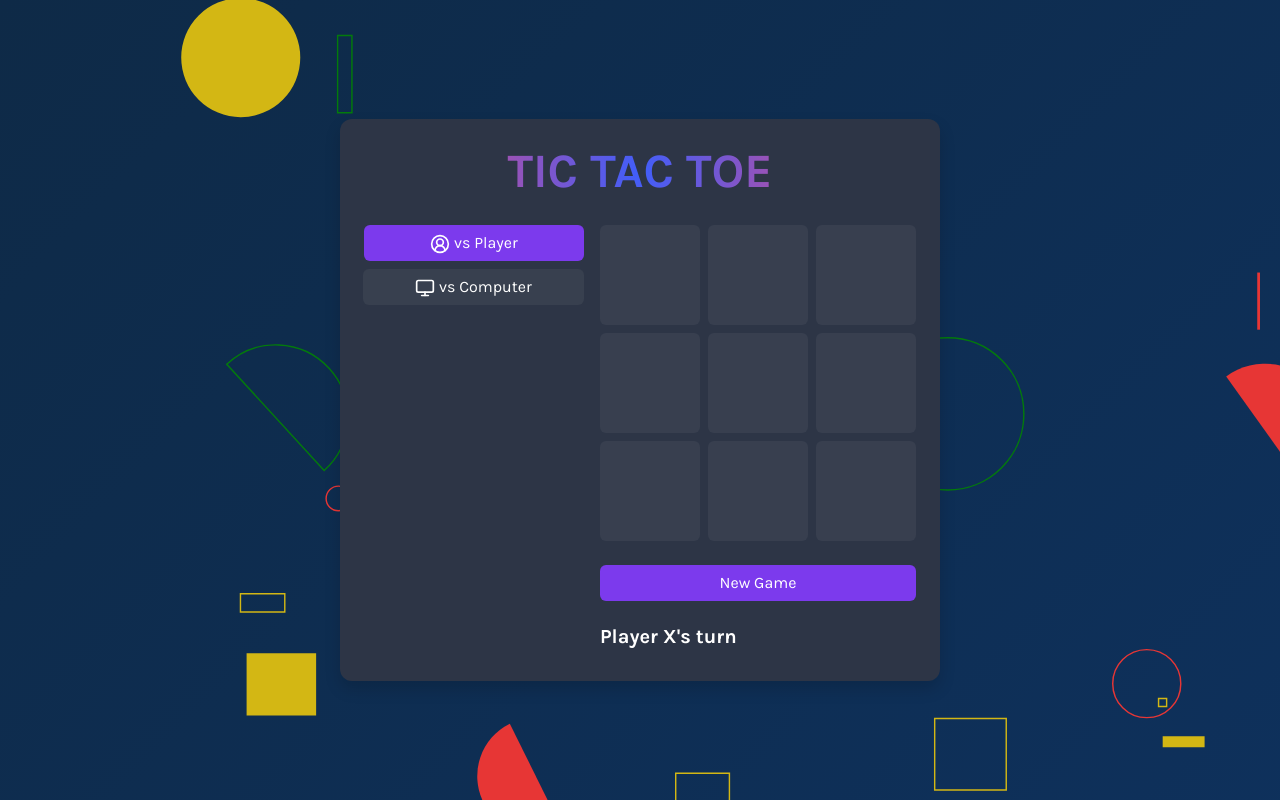
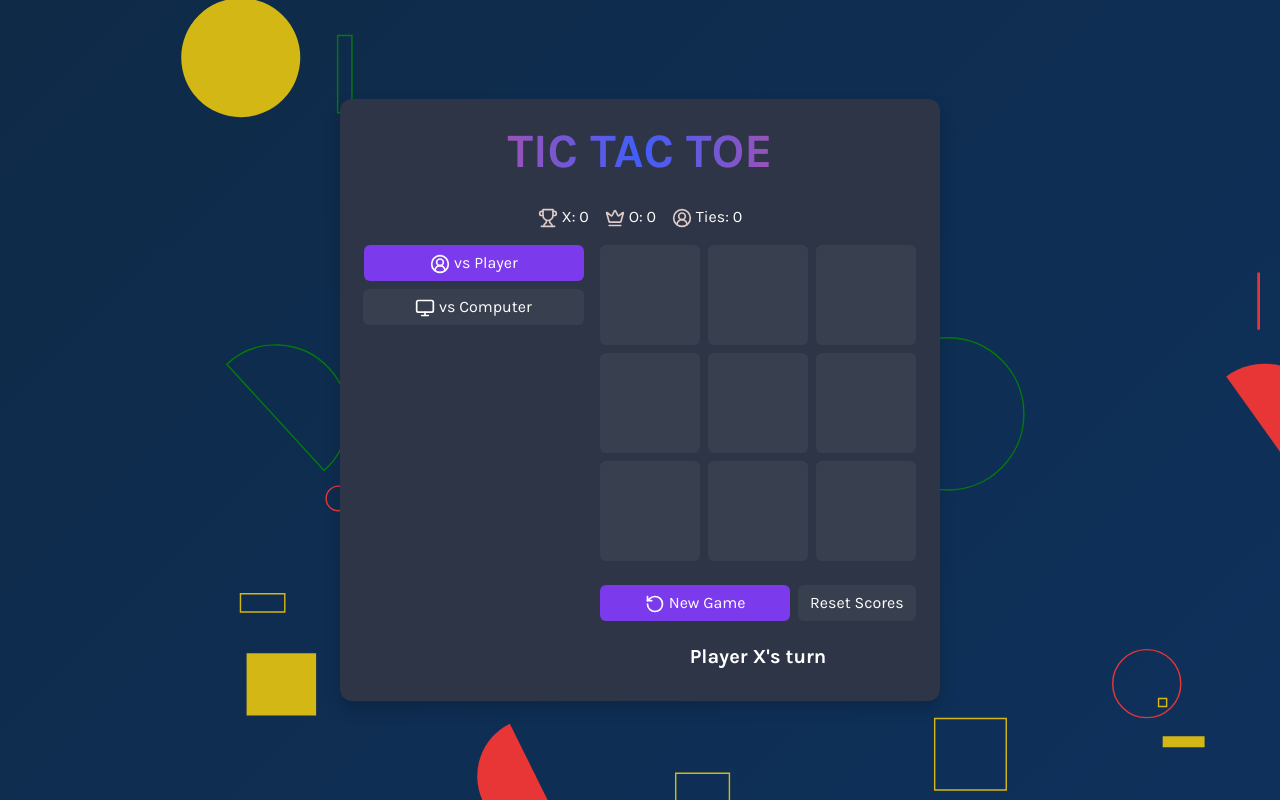
Before and after one commit to devGiyosiddin/tic-tac-toe, a React (Create React App) app: page / in a window 1280 px wide. Built offline with nearby package versions, Linux system fonts and the light colour scheme.

Commit message:
Add scrores for pvp & pvs

```diff
--- a/src/tictactoe.jsx
+++ b/src/tictactoe.jsx
@@ -1,4 +1,4 @@
-import React, { useState, useEffect } from 'react';
+import React, { useState, useEffect, use } from 'react';
 import { Trophy, UserCircle2, Monitor, Brain, RotateCcw, Crown } from 'lucide-react';
 
 const TicTacToe = () => {
@@ -10,6 +10,8 @@ const TicTacToe = () => {
   const [gameMode, setGameMode] = useState('pvp');
   const [difficulty, setDifficulty] = useState('easy');
   const [playerSymbol, setPlayerSymbol] = useState('X');
+  const [scores, setScores] = useState({ X: 0, O: 0, tie: 0 });
+  const [winStreak, setWinStreak] = useState(0);
 
   const winningCombos = [
     [0, 1, 2], [3, 4, 5], [6, 7, 8],
@@ -158,9 +160,11 @@ const TicTacToe = () => {
       setMessage(gameMode === 'pvc' ?
         `${currentPlayer === playerSymbol ? 'You win!' : 'Computer wins!'}` :
         `Player ${currentPlayer} wins!`);
+      setScores(prevScores => ({ ...prevScores, [currentPlayer]: prevScores[currentPlayer] + 1 }));
       setGameOver(true);
     } else if (newBoard.every(cell => cell)) {
       setMessage("It's a tie!");
+      setScores(prevScores => ({ ...prevScores, tie: prevScores.tie + 1 }));
       setGameOver(true);
     } else {
       const nextPlayer = currentPlayer === 'X' ? 'O' : 'X';
@@ -202,6 +206,10 @@ const TicTacToe = () => {
     }
   };
 
+  const resetScores = () => {
+    setScores({ X: 0, O: 0, tie: 0 });
+  };
+
   const handleGameModeChange = (mode) => {
     setGameMode(mode);
     setGameOver(false);
@@ -229,6 +237,11 @@ const TicTacToe = () => {
     <div className="container d-flex justify-content-center align-items-center min-vh-100">
       <div className="card shadow p-4 text-white">
         <h1 className="display-5 mb-4 gradient-text text-bold text-center">TIC TAC TOE</h1>
+        <div className="d-flex gap-3 mb-3 mx-250 mx-auto">
+          <span><Trophy color='#ddcaca' size={20} /> X: {scores.X}</span>
+          <span><Crown color='#ddcaca' size={20} /> O: {scores.O}</span>
+          <span><UserCircle2 color='#ddcaca' size={20} /> Ties: {scores.tie}</span>
+        </div>
         <div className="d-flex gap-3">
           <div className="text-center min-width-220">
             <div className="mb-4">
@@ -311,13 +324,22 @@ const TicTacToe = () => {
                 </div>
               ))}
             </div>
-            <button
-              onClick={reset}
-              className="btn btn-custom mb-4"
-            >
-              New Game
-            </button>
-            <p className="h5 fw-bold message-text">{message}</p>
+            <div className='d-flex justify-content-center gap-2'>
+              <button
+                onClick={reset}
+                className="btn btn-custom w-60 mb-4"
+              >
+                <RotateCcw size={20} /> New Game
+              </button>
+              <button
+                onClick={resetScores}
+                className="btn btn-def mb-4"
+              >
+                Reset Scores
+              </button>
+
+            </div>
+            <p className="h5 fw-bold message-text mx-auto">{message}</p>
           </div>
         </div>
       </div>
```
